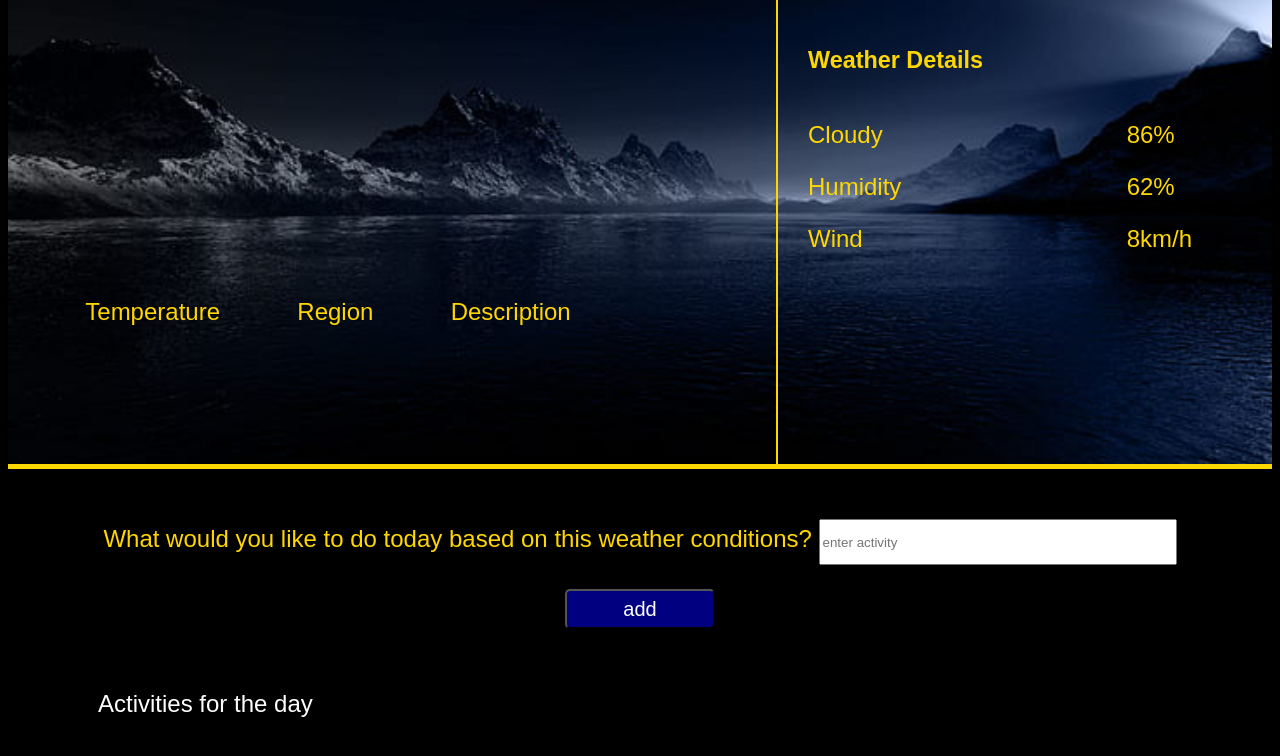
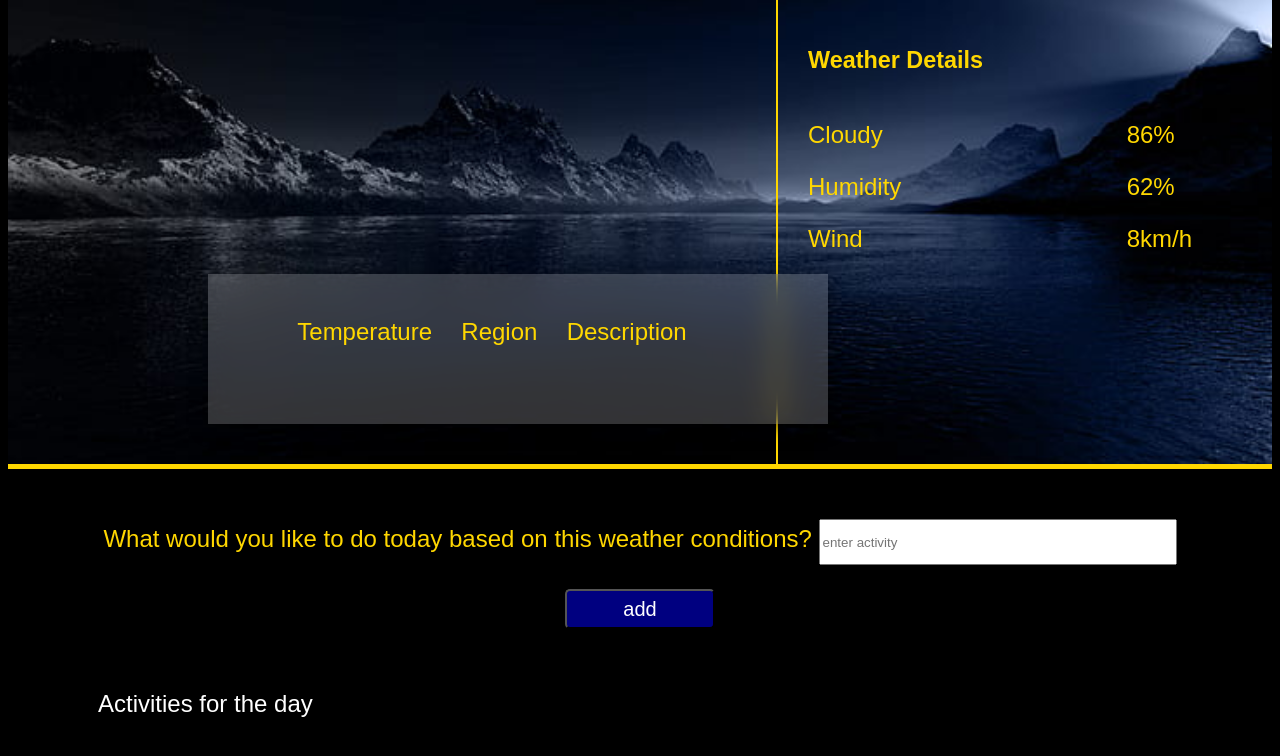
Before and after one commit to MoringaWachira/weather-app, a plain HTML site: page index.html in a window 1280 px wide. Shown: the part 104-860 px from the top of the page. Drawn offline with Linux system fonts and the light colour scheme; no server answers.

Commit message:
create a transparent card

```diff
--- a/assets/css/style.css
+++ b/assets/css/style.css
@@ -30,6 +30,8 @@ body {
 	/* transform: translate(-50%, -50%); */
 	/* text-align: center; */
 }
+
+
 #left {
 	width: 60vw;
 }
@@ -48,7 +50,7 @@ h4 {
 }
 #weather_summary {
 	display: flex;
-	width: 50vw;
+	width: 35vw;
 	height: 40vh;
 	justify-content: space-evenly;
 }
@@ -56,6 +58,27 @@ h4 {
 	display: flex;
 	justify-content: space-between;
 }
+
+.card {
+    background-color: rgb(255, 255, 252, 0.2);
+	 box-shadow: 0 5px 15px 0 rgba(0,0,0,0.5);
+
+    width: 560px;
+	height: 130px;
+    margin-left: 200px;
+    padding-left: 60px;
+    padding-top: 20px;
+	/* box-shadow: 0 15px 25px rgba(129, 124, 124, 0.2); */
+	backdrop-filter: blur(14px);
+
+    transition: 0.6s;
+
+
+}
+.card:hover {
+  box-shadow: 0 8px 16px 0 rgba(0,0,0,0.2);
+}
+
 input#search,
 #add {
 	background-color: navy;
--- a/index.html
+++ b/index.html
@@ -16,14 +16,18 @@
 				<div id="left">
 					<h2>World Weather Online</h2>
 					<!-- <h4>Time</h4> -->
+			<div class="card">
+				<div class="gradient"></div>
+
 					<div id="weather_summary">
 						<p id="temp">Temperature</p>
 						<p id="city">Region</p>
 						<p id="description">Description</p>
 					</div>
 				</div>
+			</div>
+
 				<!-- right side of border -->
-
 					<div id="right">
 						<form action="">
 							<input
@@ -35,6 +39,8 @@
 							/>
 							<input type="submit" id="search" />
 						</form>
+
+
 					<h3>Weather Details</h3>
 					<div id="weather_details">
 						<div id="name_details">
```
Also changed, not shown: assets/js/index.js (line endings or trailing spaces), 1 other file. Lines whose indentation alone changed are shown as unchanged.
